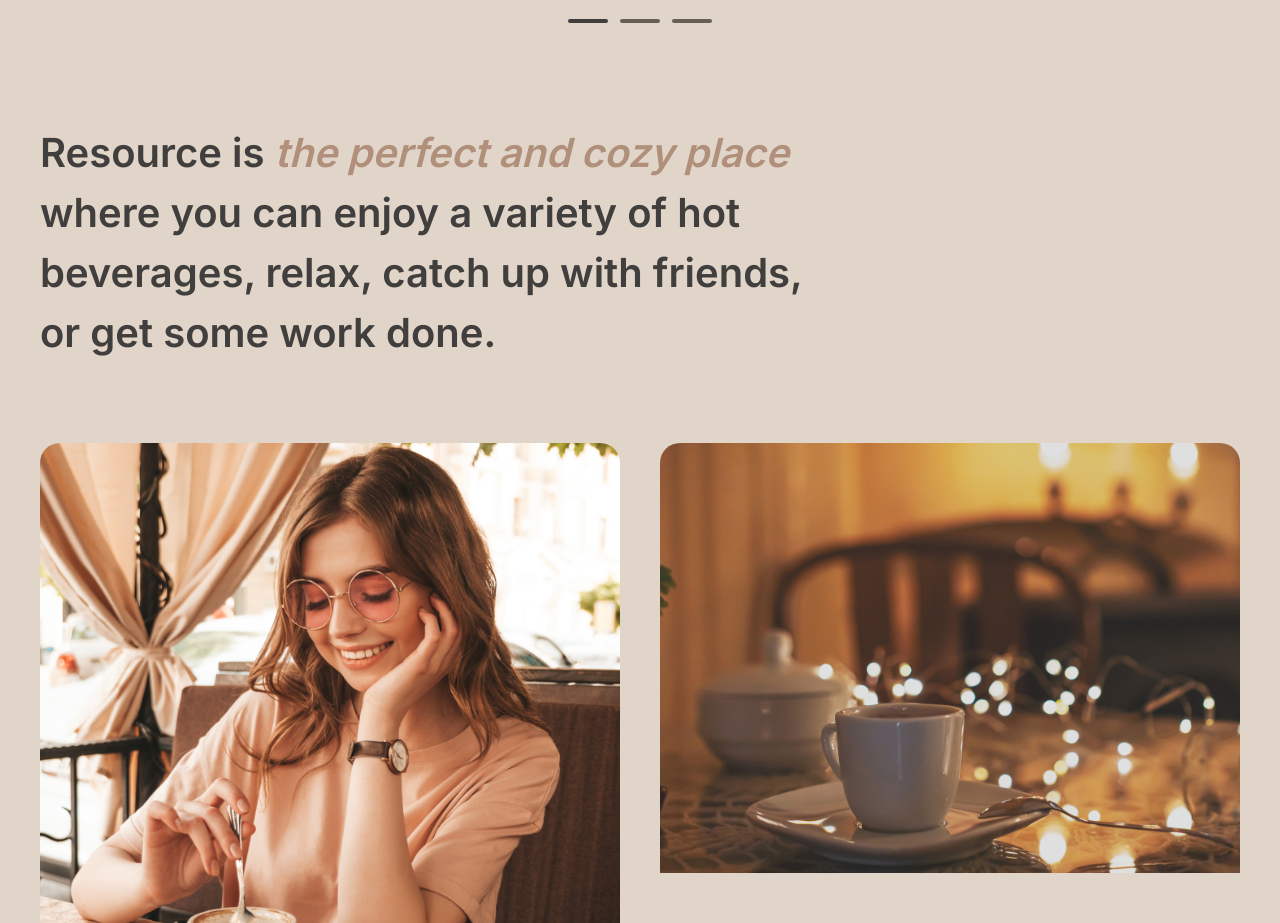
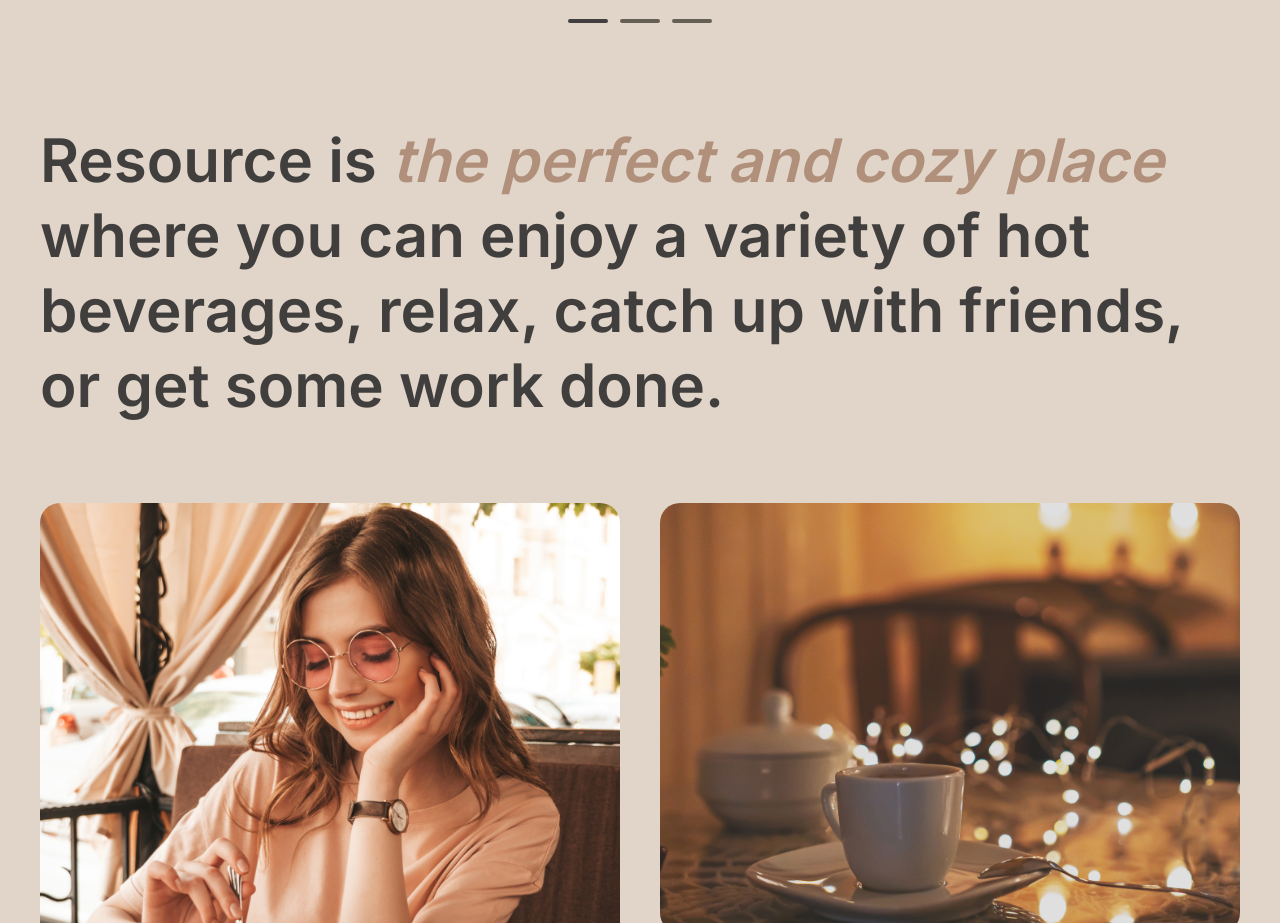
Before and after one commit to Sorenkova/rsschool-landing-page, a plain HTML site: page index.html in a window 1280 px wide. Shown: the part 1620-2543 px from the top of the page. Drawn offline with Linux system fonts and the light colour scheme.

Commit message:
style: fix about section style

```diff
--- a/style.css
+++ b/style.css
@@ -463,10 +463,16 @@ ul {
   padding: 100px 0;
 }
 
+.about__container {
+  max-width: 1360px;
+  margin: 0 auto;
+}
+
 .about__title {
-  font-size: 40px;
+  font-size: 60px;
   font-weight: 600;
-  max-width: 800px;
+  line-height: 1.25;
+  width: 100%;
   margin-bottom: 80px;
 }
 
@@ -480,11 +486,13 @@ ul {
   display: grid;
   grid-template-columns: repeat(2, 1fr);
   gap: 40px;
+  align-items: start;
 }
 
 .about__img-wrap {
   border-radius: 20px;
   overflow: hidden;
+  width: 100%;
 }
 
 .about__img {
```
